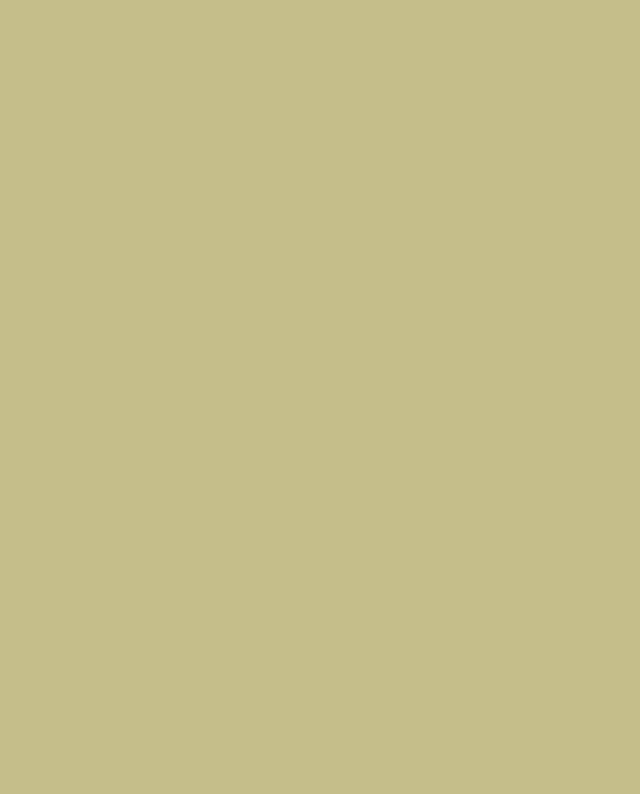
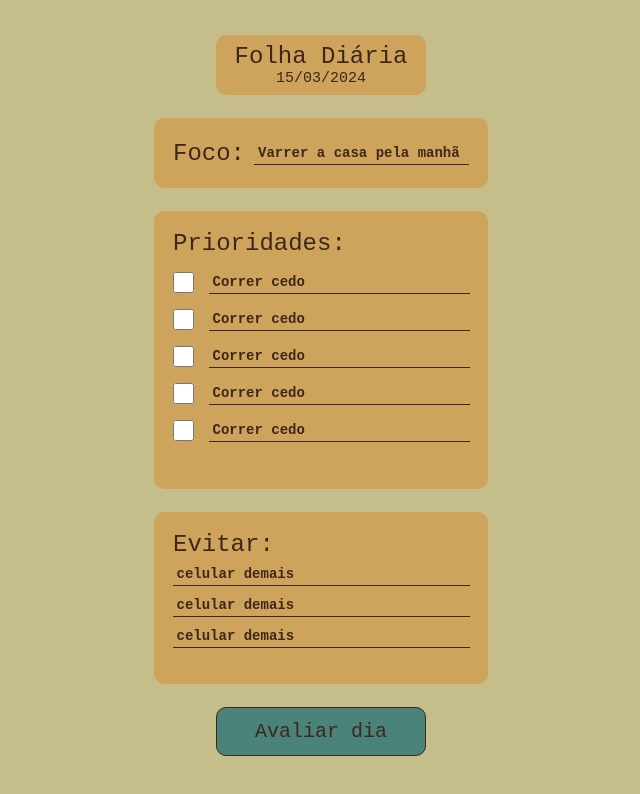
Before and after one commit to WevessonMadson/folha-diaria, a React (Vite) app: page / in a window 1280 px wide. Shown: the top 794 px of the page, without its empty margins (319-959 px from the left). Built offline with nearby package versions, Linux system fonts and the light colour scheme.

Commit message:
first update repository in web

```diff
--- a/src/App.jsx
+++ b/src/App.jsx
@@ -4,23 +4,22 @@ import VerseDailySheet from './routes/VerseDailySheet';
 import './App.css'
 
 
-
-function App() {
 const router = createBrowserRouter([
     {
       path: "/",
       element: <FrontDailySheet />
     },
     {
-        path: "/verse",
+      path: "verse",
       element: <VerseDailySheet />
     }
 ])
 
+function App() {
     return (
-      <>
+      <div className='app'>
         <RouterProvider router={router} />
-      </>
+      </div>
     )
 }
 
--- a/src/main.jsx
+++ b/src/main.jsx
@@ -3,12 +3,10 @@ import ReactDOM from 'react-dom/client'
 import App from './App.jsx'
 import './index.css'
 
-import { BrowserRouter } from 'react-router-dom'
+
 
 ReactDOM.createRoot(document.getElementById('root')).render(
   <React.StrictMode>
-    <BrowserRouter basename="/folha">
-      <App />
-    </BrowserRouter>
+    <App />
   </React.StrictMode>,
 )
```
Lines whose indentation alone changed are shown as unchanged.
